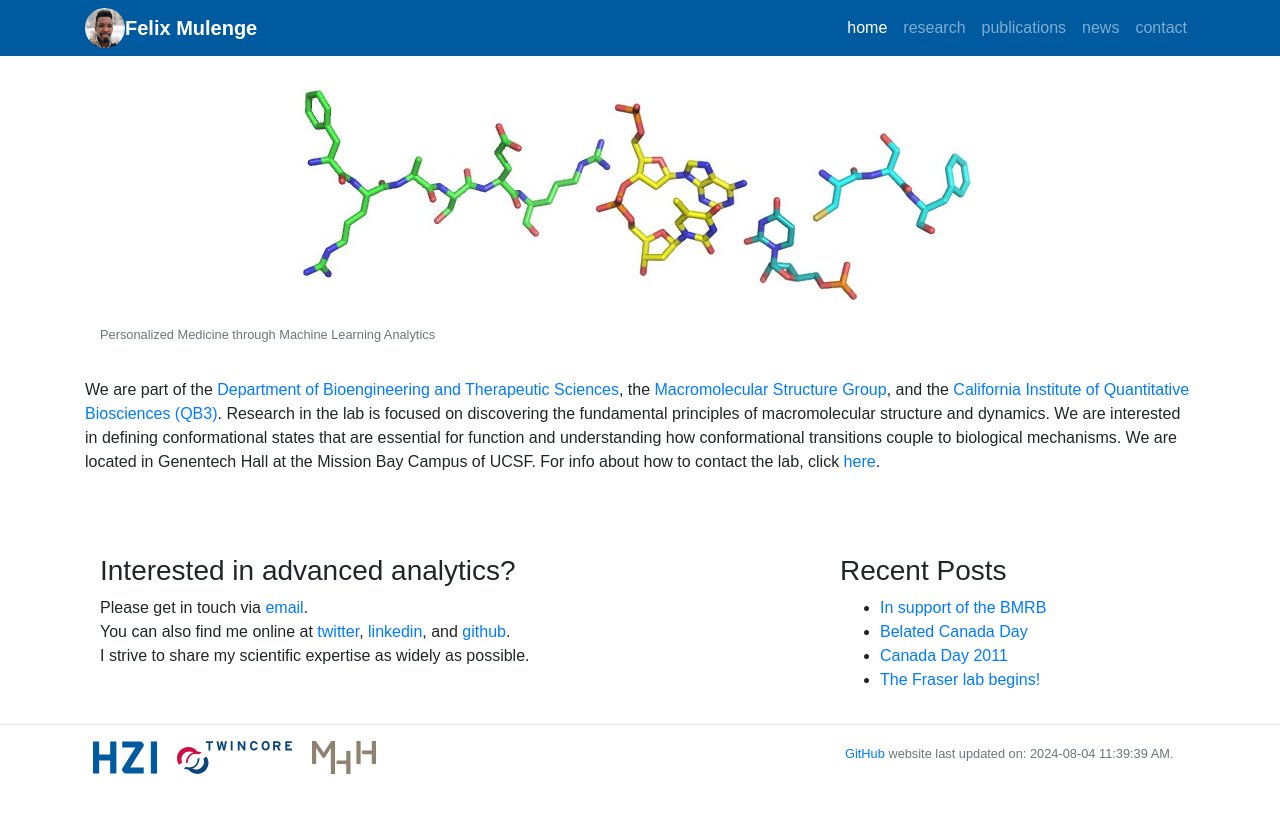
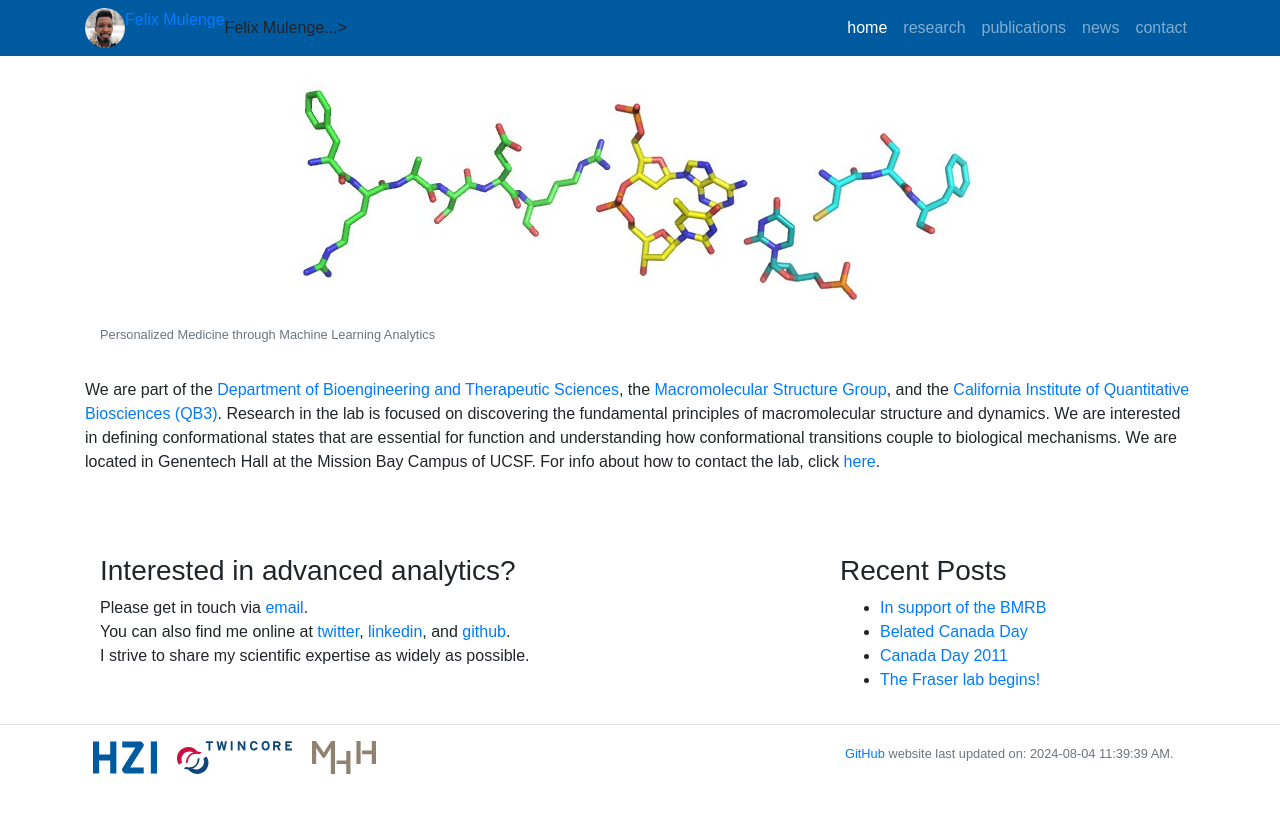
Before and after one commit to fmulenge/fmulenge.github.io, a Jekyll site: the page built from index.md, in a window 1280 px wide. Shown: the top 813 px of the page. Built offline with Jekyll 4.4.1, drawn with Linux system fonts in a browser that asks for light colours.

Commit message:
Update header.html

```diff
--- a/_includes/header.html
+++ b/_includes/header.html
@@ -24,8 +24,10 @@
     <!-- Static navbar -->
     <nav class="navbar navbar-expand-lg navbar-dark" style="background-color: #005AA0">
       <div class="container">
-        <a href="https://www.helmholtz-hzi.de/en/"><img class="avatar" src="/static/img/logo/host_logo.jpg" alt=""></a>
-        <a class="navbar-brand" style="font-weight:bold" href="/">{{site.name}}</a>
+        <a href="https://www.helmholtz-hzi.de/en/"><img class="avatar" src="/static/img/logo/host_logo.jpg" alt="">
+        Felix Mulenge
+        </a>
+        <!...a class="navbar-brand" style="font-weight:bold" href="/">{{site.name}}</a>...>
         <button type="button" class="navbar-toggler" data-toggle="collapse" data-target="#navbarContent" aria-controls="navbarContent" aria-expanded="false" aria-label="Toggle navigation">
           <span class="navbar-toggler-icon"></span>
         </button>
```
